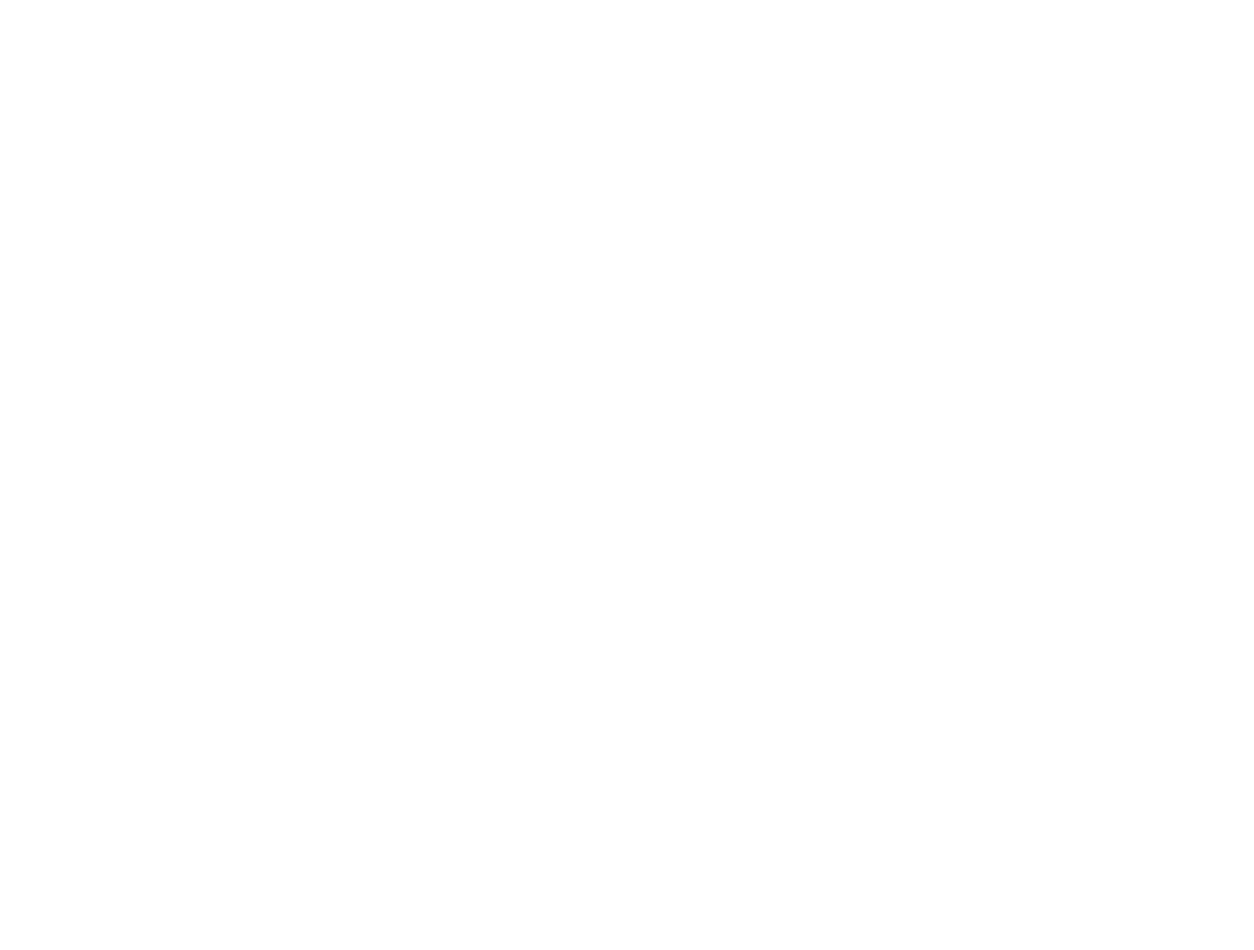
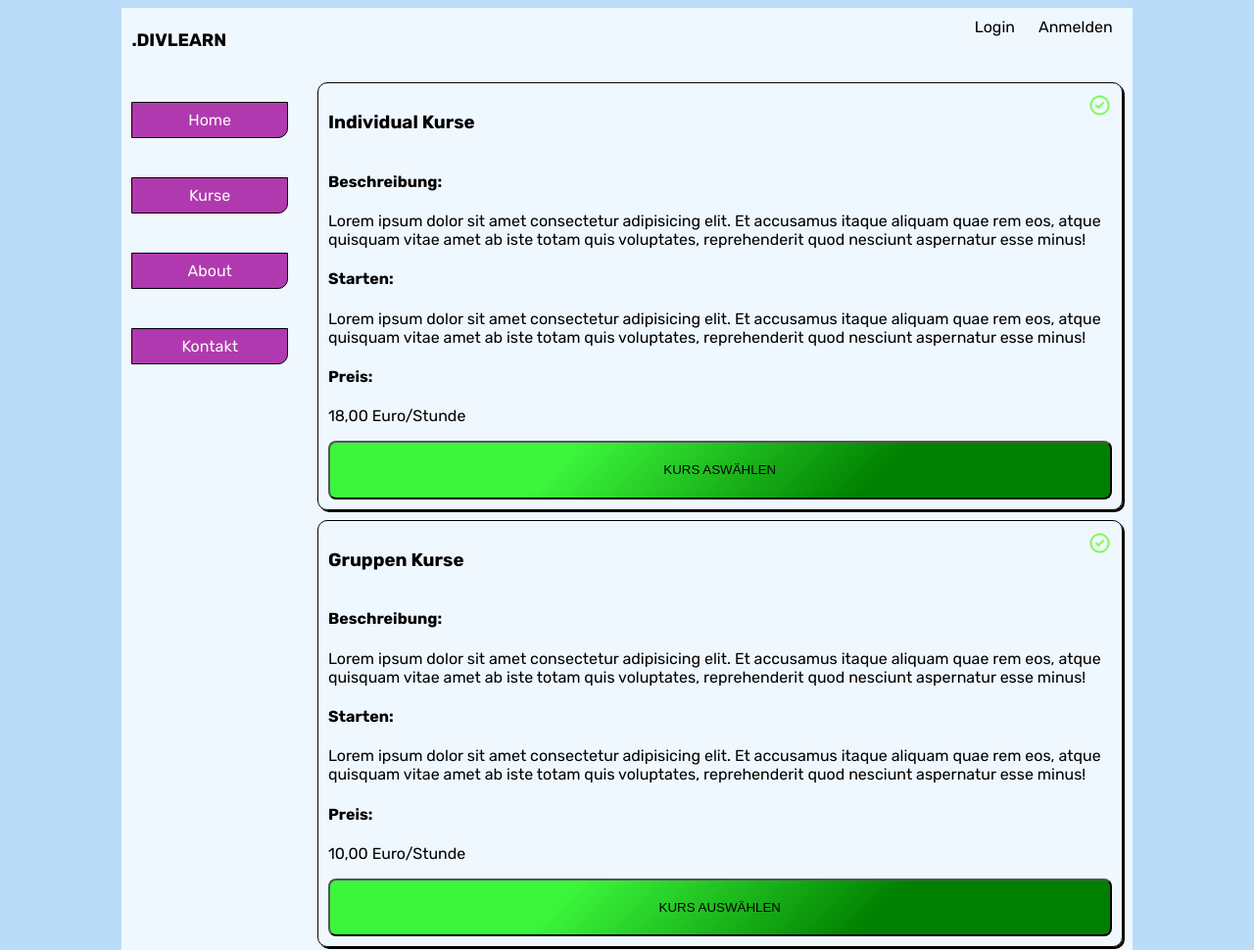
Before and after one commit to AlexanderPaul1983/.devLearn, a plain HTML site: page kurse.html in a window 1280 px wide. Shown: the top 970 px of the page at 98% size. Before the commit the page ends 800 px from the top, so only its background shows below. Drawn offline with nearby package versions, Linux system fonts and the light colour scheme.

Commit message:
added buttons to courses

```diff
--- /dev/null
+++ b/kurse.css
@@ -0,0 +1,102 @@
+body{
+    font-family: "Rubik", sans-serif;
+    background-color: rgb(187, 220, 249);
+    display: flex;
+    flex-direction: column;
+    align-items: center;
+
+
+}
+
+.header_on_kurse{
+    background-color: aliceblue;
+    display: flex;
+    flex-direction: row;
+    padding: 10px;
+    justify-content: space-between;
+    width: 80%;
+}
+
+h1{
+    font-size: large;
+}
+
+.log_in{
+    margin: 10px;
+    text-decoration: none;
+    color: black;
+    font-size: medium;
+    font-family: "Rubik", sans-serif;
+
+}
+.log_in:hover{
+    text-decoration: underline;
+    color: rgb(177, 57, 175);
+}
+.link{
+    text-decoration: none;
+    border: 1px solid black;
+    text-align: center;
+    padding: 8px 50px 8px 50px;
+    border-radius: 0px 0px 10px 0px;
+    font-family: "Rubik", sans-serif;
+    font-weight: 10px;
+    color: rgb(250, 249, 249);
+    background-color: rgb(177, 57, 175);
+    cursor: pointer;
+    margin-right: 30px;
+    margin-top: 20px;
+    margin-bottom: 20px;
+    transition: transform 400ms ease-in;
+}
+
+.link:hover{
+    background-color: rgb(170, 24, 165);
+    box-shadow: 4px 4px rgb(8, 8, 8);
+    transform: scale(1.1);
+}
+.main_container{
+    display: flex;
+    flex-direction: row;
+    width: 80%;
+    background-color: aliceblue;
+    padding: 10px;
+}
+.main_div{
+    display: flex;
+    flex-direction: column;
+}
+
+.individual-courses{
+    padding: 10px;
+    border-radius: 10px;
+    border: 1px solid;
+    box-shadow: 2px 2px;
+    margin-bottom: 10px;
+}
+.ind_courses_div{
+    display: flex;
+    justify-content: space-between;
+}
+.btn_on_kurses{
+    font-size: 8px;
+    border-radius: 50%;
+}
+.check_circle{
+    width: 25px;
+    height: 25px;
+    cursor: pointer;
+    transition: transform ;
+}
+.btn_on_kurse{
+    width: 100%;
+    padding: 7px;
+    cursor: pointer;
+    border-radius: 8px;
+    background: linear-gradient(135deg, rgb(60, 246, 60) 30%, green 70%);
+
+}
+.btn_on_kurse:hover{
+    background: green;
+
+}
--- a/kurse.html
+++ b/kurse.html
@@ -0,0 +1,91 @@
+<!DOCTYPE html>
+<html lang="en">
+<head>
+    <meta charset="UTF-8">
+    <meta name="viewport" content="width=device-width, initial-scale=1.0">
+    <link rel="stylesheet" href="kurse.css">
+    <link rel="preconnect" href="https://fonts.gstatic.com" crossorigin>
+<link href="https://fonts.googleapis.com/css2?family=Jost:ital,wght@0,100..900;1,100..900&family=Rubik:ital,wght@0,300..900;1,300..900&display=swap" rel="stylesheet">
+<link rel="stylesheet" href="https://fonts.googleapis.com/css2?family=Material+Symbols+Outlined:opsz,wght,FILL,GRAD@20..48,100..700,0..1,-50..200" />
+    <title>Document</title>
+</head>
+<body>
+
+        <div class="header_on_kurse">
+            <div class="welcome_div">
+                <h1>.DIVLEARN</h1>
+            </div>
+
+            <div class="login_div">
+                <a href="login.html" class="log_in">Login</a>
+                <a href="anmelden.html" class="log_in">Anmelden</a>
+            </div>
+
+        </div>
+
+        <div class="main_container">
+            <div class="main_div">
+                <a class="link" href="index.html">Home</a>
+                <a class="link" href="kurse.html">Kurse</a>
+                <a class="link" href="about.html">About</a>
+                <a class="link" href="kontakt.html">Kontakt</a>
+            </div>
+            <div class="content-div">
+                <div class="individual-courses">
+                    <div class="ind_courses_div">
+                        <h3>Individual Kurse</h3>
+                        <img class="check_circle" src="./icons/check_circle.png" alt="Anmelden">
+                    </div>
+
+                    <div class="description_ind-courses">
+                        <h4>Beschreibung:</h4>
+                        <p>Lorem ipsum dolor sit amet consectetur adipisicing elit.
+                             Et accusamus itaque aliquam quae
+                            rem eos, atque quisquam vitae amet ab iste totam quis
+                            voluptates, reprehenderit quod nesciunt aspernatur esse minus!
+                        </p>
+                        <h4>Starten:</h4>
+                        <p>Lorem ipsum dolor sit amet consectetur adipisicing elit.
+                             Et accusamus itaque aliquam quae
+                            rem eos, atque quisquam vitae amet ab iste totam quis
+                            voluptates, reprehenderit quod nesciunt aspernatur esse minus!
+                        </p>
+                        <h4>Preis:</h4>
+                        <p> 18,00 Euro/Stunde
+                        </p>
+                        <button class="btn_on_kurse"><p>KURS ASWÄHLEN</p></button>
+                    </div>
+                </div>
+
+                <div class="individual-courses">
+                    <div class="ind_courses_div">
+                        <h3>Gruppen Kurse</h3>
+                        <img class="check_circle" src="./icons/check_circle.png" alt="Anmelden">
+                    </div>
+
+                    <div class="description_ind-courses">
+                        <h4>Beschreibung:</h4>
+                        <p>Lorem ipsum dolor sit amet consectetur adipisicing elit.
+                             Et accusamus itaque aliquam quae
+                            rem eos, atque quisquam vitae amet ab iste totam quis
+                            voluptates, reprehenderit quod nesciunt aspernatur esse minus!
+                        </p>
+                        <h4>Starten:</h4>
+                        <p>Lorem ipsum dolor sit amet consectetur adipisicing elit.
+                             Et accusamus itaque aliquam quae
+                            rem eos, atque quisquam vitae amet ab iste totam quis
+                            voluptates, reprehenderit quod nesciunt aspernatur esse minus!
+                        </p>
+                        <h4>Preis:</h4>
+                        <p> 10,00 Euro/Stunde
+                        </p>
+                        <button class="btn_on_kurse"><p>KURS AUSWÄHLEN</p></button>
+                    </div>
+                </div>
+            </div>
+
+
+        </div>
+
+</body>
+</html>
--- a/style.css
+++ b/style.css
@@ -40,7 +40,6 @@ body{
 
 h1{
     font-family: "Rubik", sans-serif;
-
 }
 
 .main-div{
@@ -49,7 +48,6 @@ h1{
     background-image: url('computers.webp');
     background-size: cover;
     background-position: center;
-
 }
 .link{
     text-decoration: none;
@@ -65,7 +63,7 @@ h1{
     margin-right: 30px;
     margin-top: 20px;
     margin-bottom: 20px;
-    transition: transform 500 ease-in;
+    transition: transform 400ms ease-in;
 }
 
 .link:hover{
```
Also changed, not shown: icons/check_circle.png (added).
